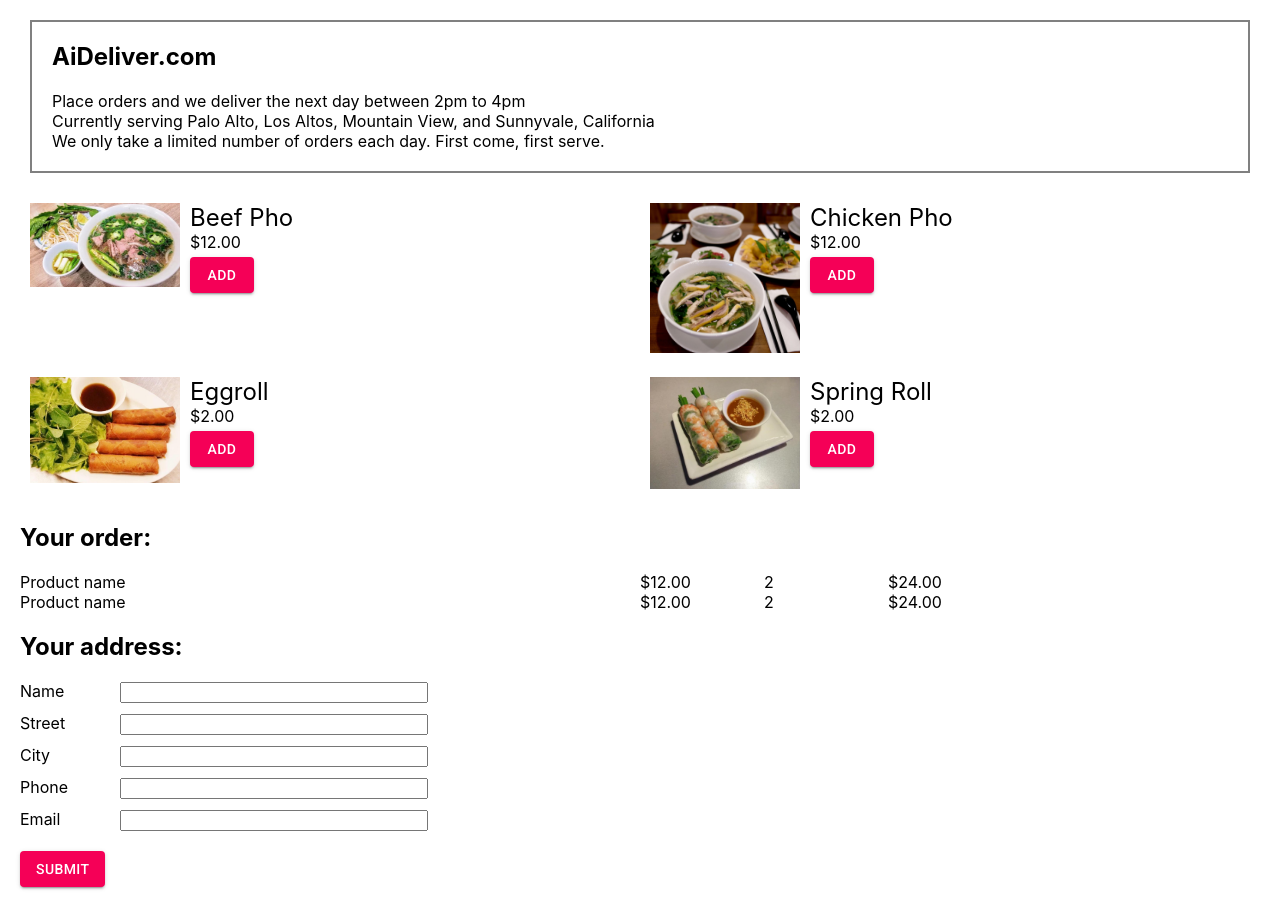
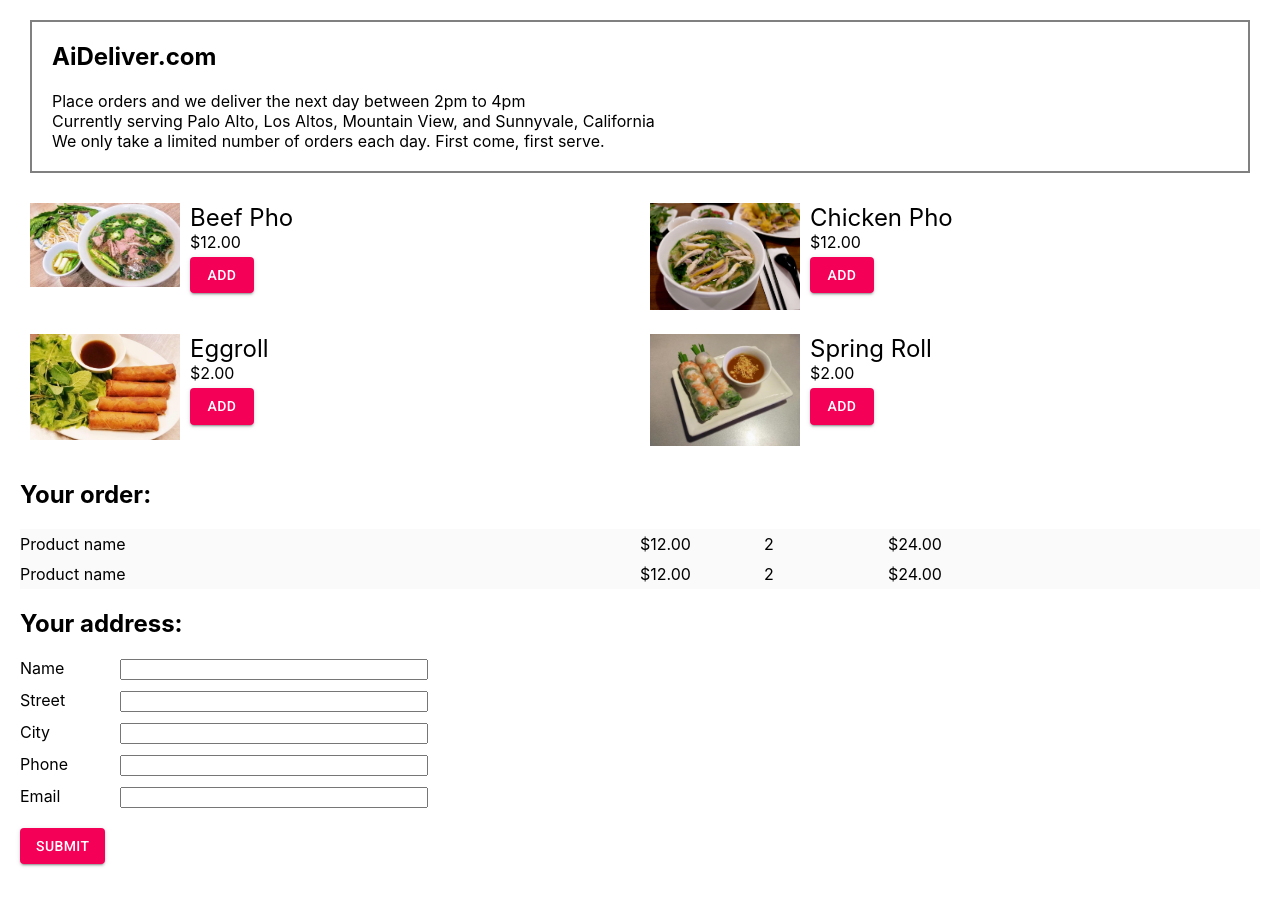
Before and after one commit to banmua/aideliver, a React (Create React App) app: page / in a window 1280 px wide. After the commit the page ends 884 px from the top, so only its background shows below. Built offline with nearby package versions, Linux system fonts and the light colour scheme; no server answers; what aws-amplify, aws-amplify-react would draw is missing.

Commit message:
crop image

```diff
--- a/src/components/Cart/Cart.js
+++ b/src/components/Cart/Cart.js
@@ -1,9 +1,15 @@
 import React from 'react';
 import Item from './Item';
 
+const styles = {
+    container: {
+        backgroundColor: '#fafafa'
+    }
+}
+
 export default props => {
     return (
-        <div>
+        <div style={styles.container} >
             <Item />
             <Item />
         </div>
--- a/src/components/Cart/Item.js
+++ b/src/components/Cart/Item.js
@@ -4,6 +4,7 @@
     container: {
         display: 'grid',
         gridTemplateColumns: '5fr 1fr 1fr 3fr',
+        padding: '5px 0'
     }
 }
 
```
Also changed, not shown: public/images/phoGa.jpg.
